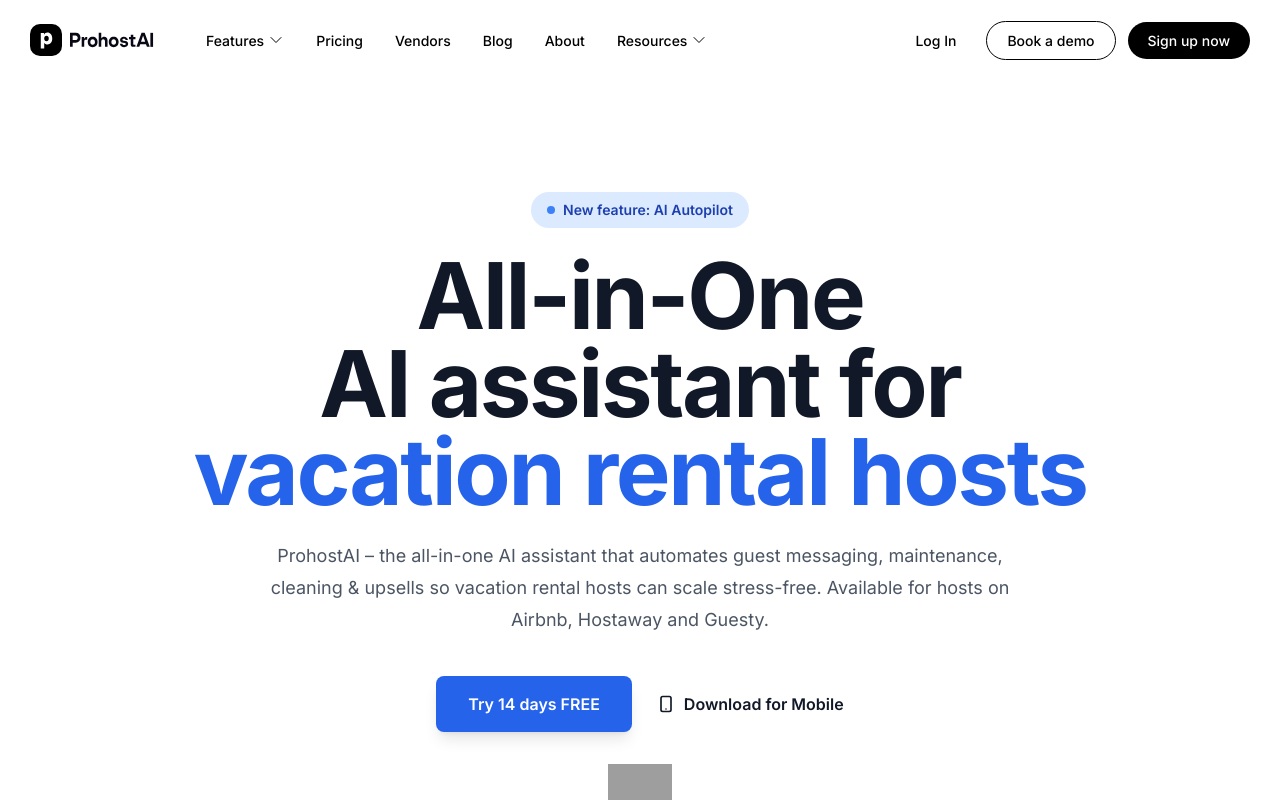
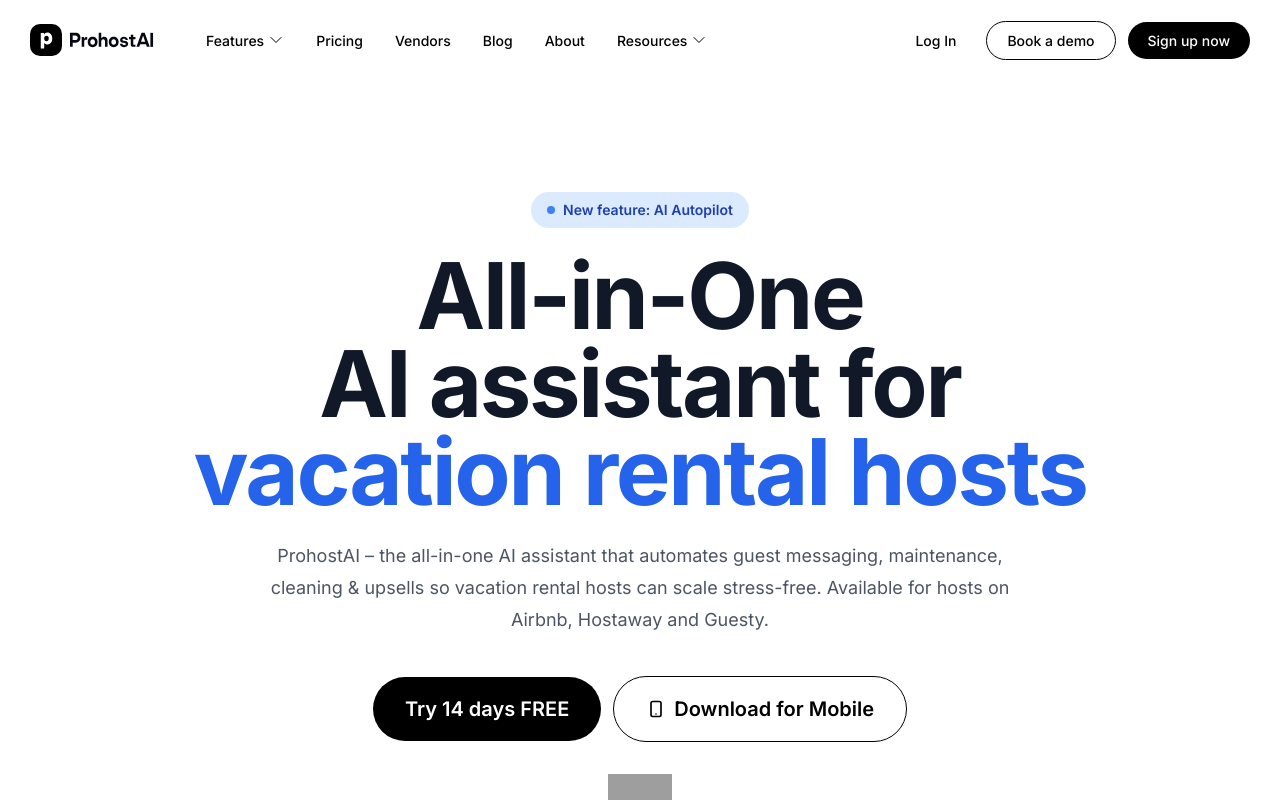
Before and after one commit to ProhostAI/website, a Next.js app: page / in a window 1280 px wide. Shown: the top 800 px of the page. Built offline with nearby package versions, Linux system fonts and the light colour scheme; grey boxes are pictures that could not be loaded.

Commit message:
Refactor Button Styles and Layout in Hero Section
- Updated button styles to use rounded shapes and adjusted padding for a more modern look.
- Changed flex gap between buttons for improved spacing.
- Enhanced accessibility and visual appeal of call-to-action links.

```diff
--- a/app/page.tsx
+++ b/app/page.tsx
@@ -38,17 +38,19 @@
                 cleaning & upsells so vacation rental hosts can scale stress-free. Available for hosts
                 on Airbnb, Hostaway and Guesty.
               </p>
-              <div className="mt-10 flex items-center justify-center gap-x-6">
+              <div className="mt-10 flex items-center justify-center gap-x-3">
                 <Link
                   href="https://app.prohost.ai/signup"
                   target="_blank"
-                  className="rounded-lg bg-primary-600 px-8 py-4 text-base font-semibold text-white shadow-lg hover:bg-primary-700 transition-all hover:shadow-xl transform hover:-translate-y-0.5"
+                  className="rounded-full bg-black px-8 py-[18px] text-[20px] leading-[28px] font-semibold text-white hover:bg-gray-800 transition-all"
+                  style={{ paddingLeft: '32px', paddingRight: '32px' }}
                 >
                   Try 14 days FREE
                 </Link>
                 <Link
                   href="/downloads"
-                  className="text-base font-semibold leading-6 text-gray-900 hover:text-primary-600 transition-colors flex items-center gap-2"
+                  className="rounded-full border border-black px-8 py-[18px] text-[20px] leading-[28px] font-semibold text-black hover:bg-gray-50 transition-all flex items-center gap-2"
+                  style={{ paddingLeft: '32px', paddingRight: '32px' }}
                 >
                   <svg className="w-5 h-5" fill="none" stroke="currentColor" viewBox="0 0 24 24">
                     <path strokeLinecap="round" strokeLinejoin="round" strokeWidth={2} d="M12 18h.01M8 21h8a2 2 0 002-2V5a2 2 0 00-2-2H8a2 2 0 00-2 2v14a2 2 0 002 2z" />
```
